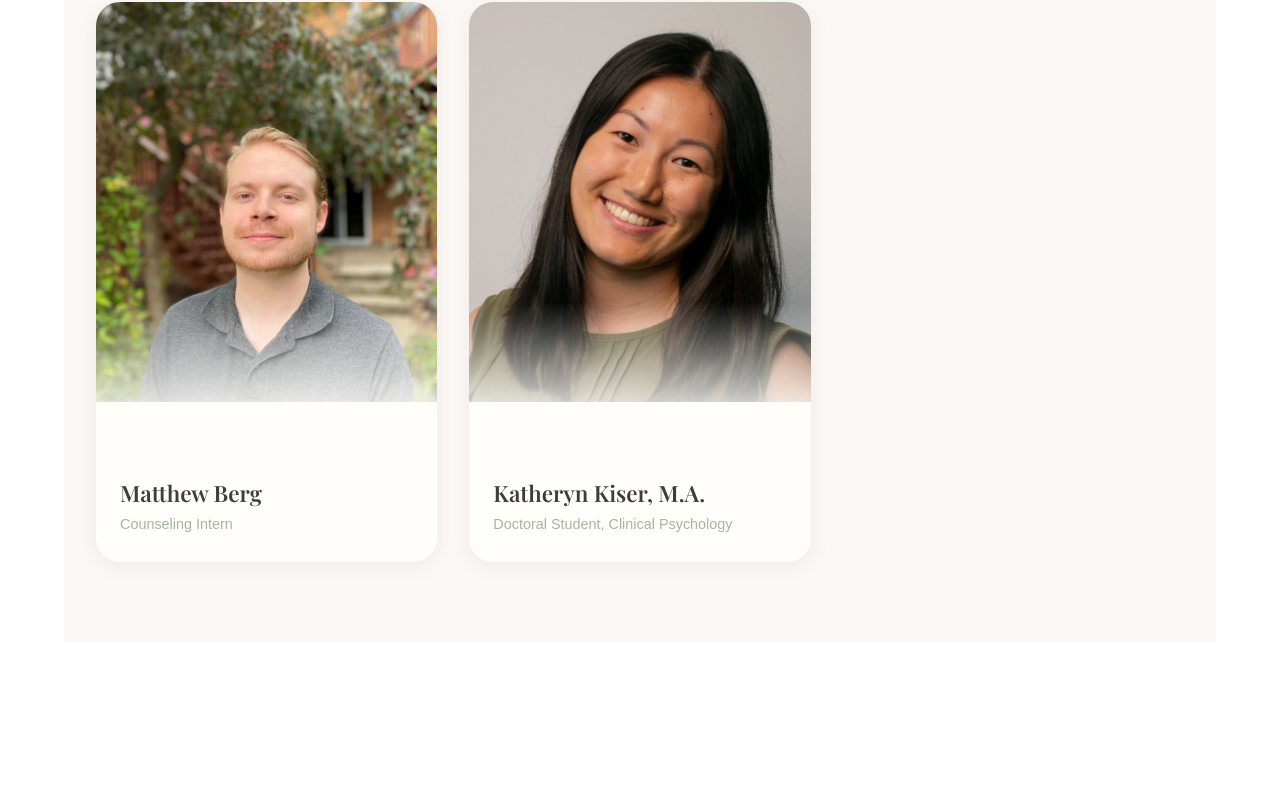
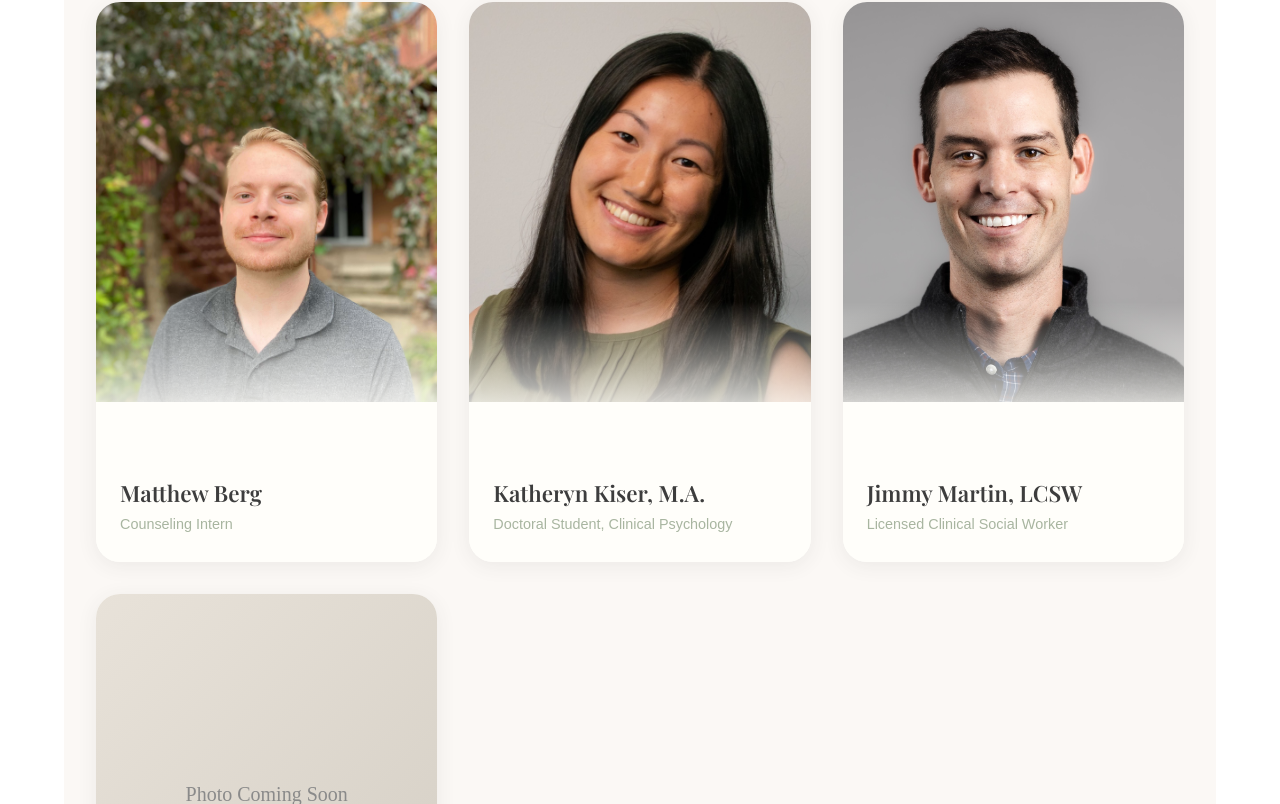
Before and after one commit to Bgorson/rose-water, a React app: page /about in a window 1280 px wide. Shown: the part 3536-4340 px from the top of the page. Before the commit the page ends 4178 px from the top, so only its background shows below. Built offline with nearby package versions, Linux system fonts and the light colour scheme.

Commit message:
new staff

```diff
--- a/src/components/StaffPage.js
+++ b/src/components/StaffPage.js
@@ -25,6 +25,7 @@ import Melanie from '../melanie.jpeg';
 import Katie from '../katie.jpeg';
 import Matthew from '../matt.jpg';
 import Kate from '../kate.jpg';
+import Jimmy from '../jimmy.jpg';
 
 const fadeInUp = keyframes`
   from {
@@ -792,6 +793,32 @@ with my cats, watching horror movies, and staying active outdoors.`,
     description4: `Grounded in a biopsychosocial framework and informed by multicultural perspectives, I take a holistic approach to understanding each client's lived experience. I approach my work with curiosity, cultural humility, and ongoing reflection. My therapeutic style is rooted in cognitive-behavioral, systems, and relational principles to thoughtfully support each client's growth and well-being.`,
     description5: `Outside of the therapy room, I enjoy walking along Lake Michigan, playing indoor and beach volleyball, running, exploring new food spots around the city, and spending meaningful time with my family and friends.`,
   },
+  {
+    id: 23,
+    routeName: 'jimmy',
+    image: Jimmy,
+    header: 'Jimmy Martin, LCSW',
+    email: 'jmartin@rosewatterchicounseling.com',
+    blurb: `I'm Jimmy Martin, a Licensed Clinical Social Worker with an MSW from UIC. I provide psychotherapy to adults experiencing depression, anxiety, ADHD, and mood disorders, drawing on extensive training in both DBT and ACT to support collaborative, values-driven work.`,
+    title: 'Licensed Clinical Social Worker',
+    specialties: ['DBT', 'ACT', 'Depression', 'Anxiety', 'ADHD'],
+    description1: `I'm Jimmy Martin, a Licensed Clinical Social Worker with a Master's of Social Work from UIC. I provide psychotherapy to adults experiencing depression, anxiety, ADHD, and mood disorders. I have extensive training in both DBT and ACT and draw upon both in my work.`,
+    description2: `During my undergraduate career, I earned a B.S. in Neuroscience at UCLA before working as an EMT and then as an academic and test-prep tutor. After reflecting on my values and life experiences, I pursued a career in mental health and earned my MSW.`,
+    description3: `My approach centers around providing a safe, nonjudgmental space where you feel accepted as you work hard to change. My aim is to help people live by their own values and provide them with practical skills to achieve their goals. I firmly believe in the idea of client and therapist as equals in a collaborative relationship. I love getting to know my clients and learning about their likes and interests. I deeply value mindfulness, and I emphasize kindness, compassion, and authenticity in my work and in life.`,
+    description4: `In my free time, I like exercising and reading all sorts of books, from sci-fi and fantasy novels to philosophy, history, and biology. I also love seeing live music with friends and going on trips with my wife. Much of the time, I can be found either walking our dog Zelda or lounging on the couch with our three cats, Kevin, Lloyd, and Hildy.`,
+  },
+  {
+    id: 24,
+    routeName: 'angelina',
+    image: null,
+    header: 'Angelina DeRosa',
+    email: 'aderosa@rosewatterchicounseling.com',
+    blurb: `Hi, I'm Angelina DeRosa, a Master's-level Clinical Mental Health Counseling intern at Adler University. I have a strong interest in DBT and focus on client strengths, meeting people where they are while bringing warmth and occasional humor into our work together.`,
+    title: 'Counseling Intern',
+    category: 'trainees',
+    specialties: ['DBT', 'Strengths-Based', 'Client-Centered'],
+    description1: `Hi, I'm Angelina DeRosa, a Master's-level Clinical Mental Health Counseling intern at Adler University. I have a strong interest in DBT and tailor treatment to what feels most helpful for each client. I focus on client strengths and strive to meet people where they are. While therapy can be a serious space, I also value bringing in humor and lighthearted conversation when it feels appropriate.`,
+  },
 ];
 
 const StaffPage = () => {
```
Also changed, not shown: src/jimmy.jpg (added), 1 other file (tests, documents, lock files or other folders).
